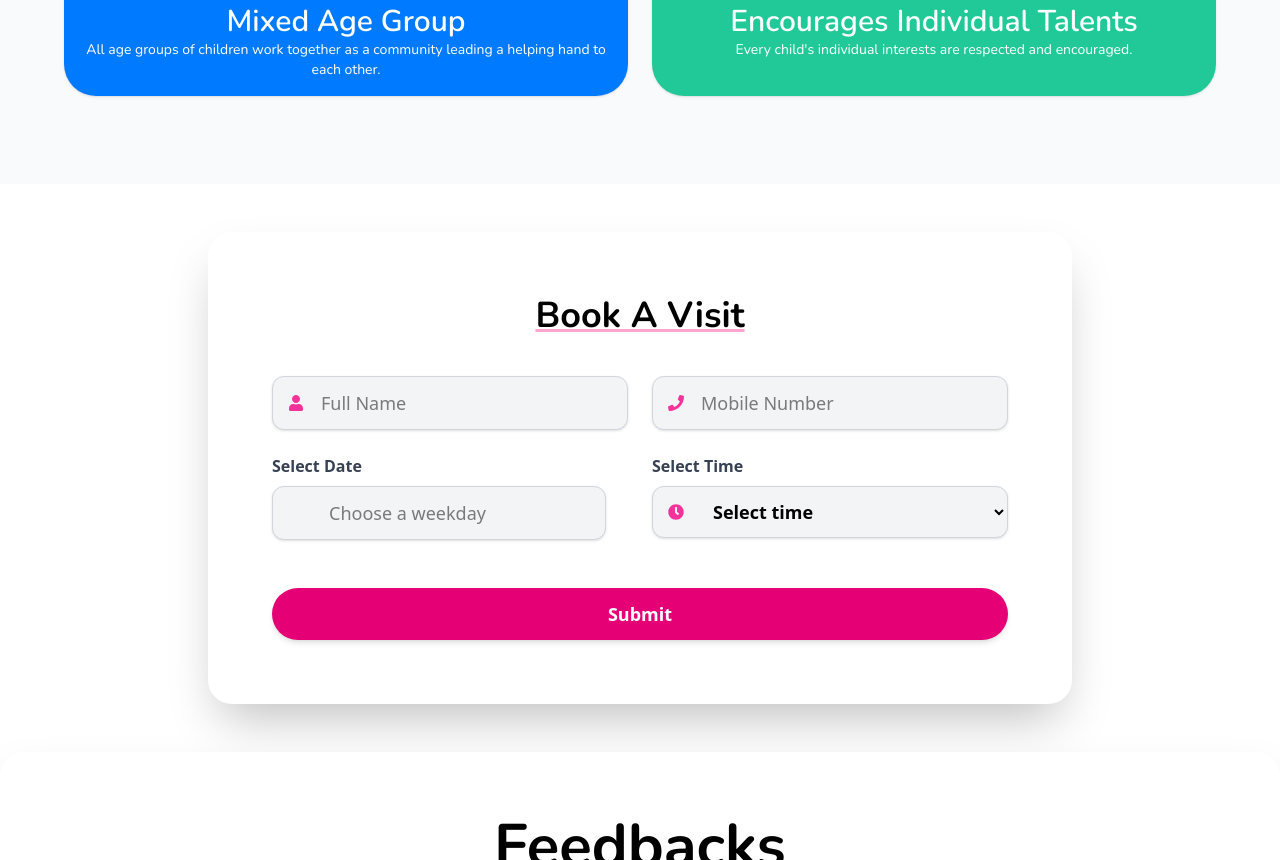
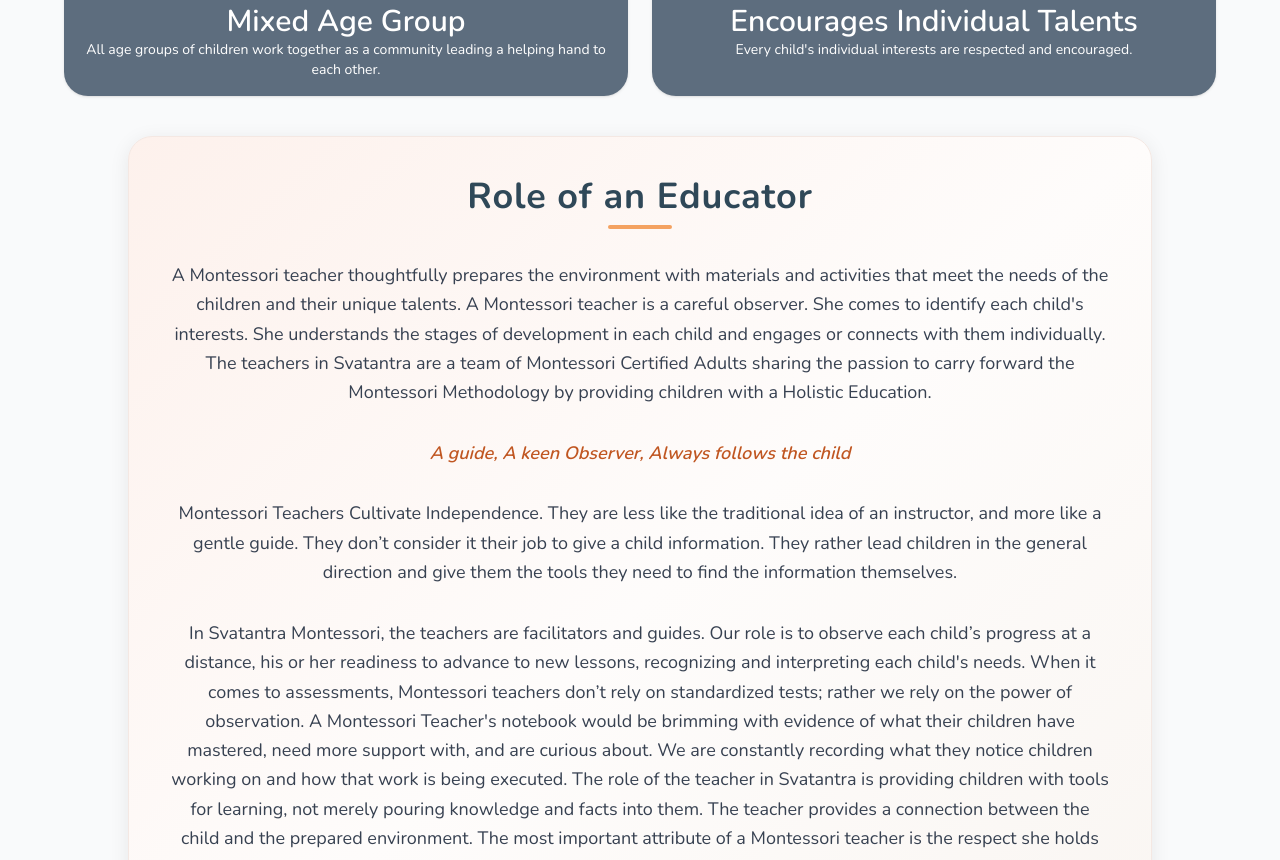
Before and after one commit to PrajwalaNagekar/svatantra-website, a React (Vite) app: page / in a window 1280 px wide. Shown: the part 1940-2800 px from the top of the page. Built offline with nearby package versions, Linux system fonts and the light colour scheme.

Commit message:
contact form validation added

```diff
--- a/src/components/contact/ContactForm.jsx
+++ b/src/components/contact/ContactForm.jsx
@@ -15,10 +15,10 @@
     const handleSubmit = async (e) => {
         e.preventDefault();
         const { name, phone, email, comments } = form;
-        if (!name || !phone || !email || !comments) {
-            setPopup({ show: true, message: "All fields are required", type: "error" });
-            return;
-        }
+        // if (!name || !phone || !email || !comments) {
+        //     setPopup({ show: true, message: "All fields are required", type: "error" });
+        //     return;
+        // }
 
         try {
             setLoading(true);
@@ -51,6 +51,7 @@
                 <div className="flex flex-col md:flex-row gap-4">
                     <input
                         type="text"
+                        required
                         name="name"
                         placeholder="Your Name"
                         value={form.name}
@@ -59,16 +60,27 @@
                     />
                     <input
                         type="text"
+                        required
                         name="phone"
                         placeholder="Your Phone"
                         value={form.phone}
-                        onChange={handleChange}
+                        onChange={(e) => {
+                            const value = e.target.value;
+                            if (/^\d{0,10}$/.test(value)) {
+                                setForm({ ...form, phone: value });
+                            }
+                        }}
+                        maxLength={10}
+                        inputMode="numeric"
+                        pattern="[0-9]*"
                         className="flex-1 p-4 bg-gray-100 border border-gray-300 rounded-lg focus:outline-none focus:ring-2 focus:ring-blue-400"
                     />
+
                 </div>
 
                 <input
                     type="email"
+                    required
                     name="email"
                     placeholder="Your Email"
                     value={form.email}
@@ -78,6 +90,7 @@
 
                 <textarea
                     name="comments"
+                    required
                     placeholder="Comments"
                     rows="5"
                     value={form.comments}
--- a/src/components/home/BookAVisitForm.jsx
+++ b/src/components/home/BookAVisitForm.jsx
@@ -120,7 +120,10 @@
                         <div className="w-full">
                             <label className="block text-base font-semibold text-gray-700 mb-2">Select Date</label>
                             <div className="relative w-full">
-                                <FaCalendarAlt className="absolute left-4 top-1/2   transform -translate-y-1/2 text-pink-500 pointer-events-none" />
+                                {/* Calendar Icon */}
+                                <FaCalendarAlt className="absolute left-4 top-1/2 transform -translate-y-1/2 text-pink-500 z-10 pointer-events-none" />
+
+                                {/* DatePicker Input */}
                                 <DatePicker
                                     selected={date}
                                     onChange={(date) => setDate(date)}
@@ -132,11 +135,11 @@
                                     dayClassName={() =>
                                         'custom-day hover:bg-pink-100 rounded-full transition-all duration-200 '
                                     }
-                                    className="w-full pl-14 pr-4 py-3 border border-gray-300 rounded-xl shadow-sm focus:ring-2 focus:ring-pink-500 outline-none text-lg bg-gray-100"
-
+                                    className="w-full pl-12 pr-4 py-3 border border-gray-300 rounded-xl shadow-sm focus:ring-2 focus:ring-pink-500 outline-none text-lg bg-gray-100"
                                 />
                             </div>
                         </div>
+
 
                         {/* Time */}
                         <div className="w-full">
--- a/src/components/home/WhyChooseUs.jsx
+++ b/src/components/home/WhyChooseUs.jsx
@@ -57,8 +57,7 @@
                 {cards.map((card, index) => (
                     <div
                         key={card.id}
-                        className={`p-4 rounded-4xl shadow hover:shadow-lg transition cursor-pointer text-center text-white ${[0, 3].includes(index % 4) ? 'bg-[#007bff]' : 'bg-[#20c997]'
-                            }`}
+                        className="p-4 rounded-3xl shadow hover:shadow-2xl transition cursor-pointer text-center text-white bg-[#5D6D7E]"
                         data-aos="fade-up"
                         data-aos-delay={index * 100}
                         style={{ fontFamily: 'Nunito, sans-serif' }}
@@ -75,11 +74,22 @@
             </div>
 
 
+
+
+
             {/* Big Card Below */}
-            {/* <div className="bg-cyan-600 p-6 md:p-10 rounded-lg shadow-lg text-center max-w-5xl mx-auto text-white space-y-6" style={{ fontFamily: 'Nunito, sans-serif' }}>
-                <h3 className="text-3xl font-bold text-red-700">Role of an Educator</h3>
+            <div
+                className="bg-gradient-to-br from-[#fdf1ec] via-[#fefcfb] to-[#f9f5f1] p-6 md:p-10 rounded-3xl shadow-[0_4px_20px_rgba(0,0,0,0.08)] border border-[#f4e8e3] text-center max-w-5xl mx-auto space-y-8"
+                style={{ fontFamily: 'Nunito, sans-serif' }}
+            >
+                <div>
+                    <h3 className="text-4xl font-bold text-[#2f4858] tracking-wide">
+                        Role of an Educator
+                    </h3>
+                    <div className="w-16 h-1 bg-[#f4a261] mx-auto rounded-full mt-2"></div>
+                </div>
 
-                <p className="text-lg">
+                <p className="text-lg text-[#374151] leading-relaxed">
                     A Montessori teacher thoughtfully prepares the environment with materials and activities that meet the
                     needs of the children and their unique talents. A Montessori teacher is a careful observer. She comes to
                     identify each child's interests. She understands the stages of development in each child and engages or
@@ -88,21 +98,21 @@
                     Education.
                 </p>
 
-                <p className="text-red-700 italic font-semibold text-lg">
+                <p className="italic font-semibold text-lg text-[#c05621]">
                     A guide, A keen Observer, Always follows the child
                 </p>
 
-                <p className="text-lg">
+                <p className="text-lg text-[#374151] leading-relaxed">
                     Montessori Teachers Cultivate Independence. They are less like the traditional idea of an instructor, and
                     more like a gentle guide. They don’t consider it their job to give a child information. They rather lead
                     children in the general direction and give them the tools they need to find the information themselves.
                 </p>
 
-                <p className="text-lg">
+                <p className="text-lg text-[#374151] leading-relaxed">
                     In Svatantra Montessori, the teachers are facilitators and guides. Our role is to observe each child’s
                     progress at a distance, his or her readiness to advance to new lessons, recognizing and interpreting each
                     child's needs. When it comes to assessments, Montessori teachers don’t rely on standardized tests; rather
-                    we rely on the power of observation. A Montessori Teachers notebook would be brimming with evidence of what
+                    we rely on the power of observation. A Montessori Teacher's notebook would be brimming with evidence of what
                     their children have mastered, need more support with, and are curious about. We are constantly recording
                     what they notice children working on and how that work is being executed. The role of the teacher in
                     Svatantra is providing children with tools for learning, not merely pouring knowledge and facts into them.
@@ -110,13 +120,16 @@
                     attribute of a Montessori teacher is the respect she holds for each child's needs.
                 </p>
 
-                <p className="text-lg">
+                <p className="text-lg text-[#374151] leading-relaxed">
                     The directress or adult periodically observes children working and records anecdotal notes to help drive
                     their work plans according to a child's individual needs. This recognizes and respects individual
                     variations in the learning process and is vital. This enables the building of coordination, concentration,
                     independence and order, and on longer terms towards the assimilation of information.
                 </p>
-            </div> */}
+            </div>
+
+
+
         </section>
     );
 };
--- a/src/components/loaders/FullScreenLoader.jsx
+++ b/src/components/loaders/FullScreenLoader.jsx
@@ -2,8 +2,11 @@
 
 const FullScreenLoader = () => {
     return (
-        <div className="fixed inset-0 z-50 flex items-center justify-center bg-white bg-opacity-70 backdrop-blur-sm">
+        <div className="fixed inset-0 z-50 flex flex-col items-center justify-center bg-white bg-opacity-70 backdrop-blur-sm space-y-4">
             <div className="w-16 h-16 border-4 border-pink-500 border-dashed rounded-full animate-spin"></div>
+            <p className="text-gray-700 text-lg font-medium" style={{ fontFamily: 'Nunito, sans-serif' }}>
+                Please wait while we load your information...
+            </p>
         </div>
     );
 };
```
